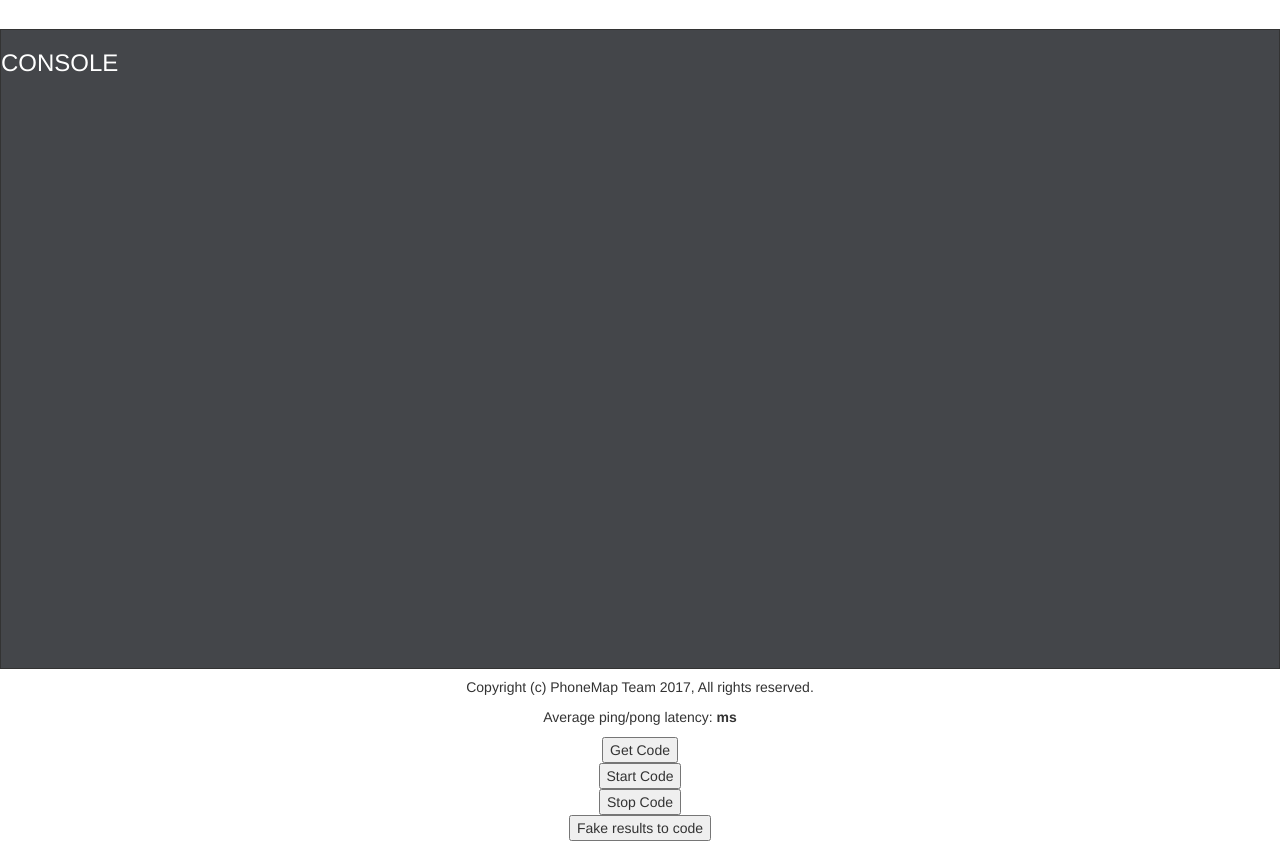
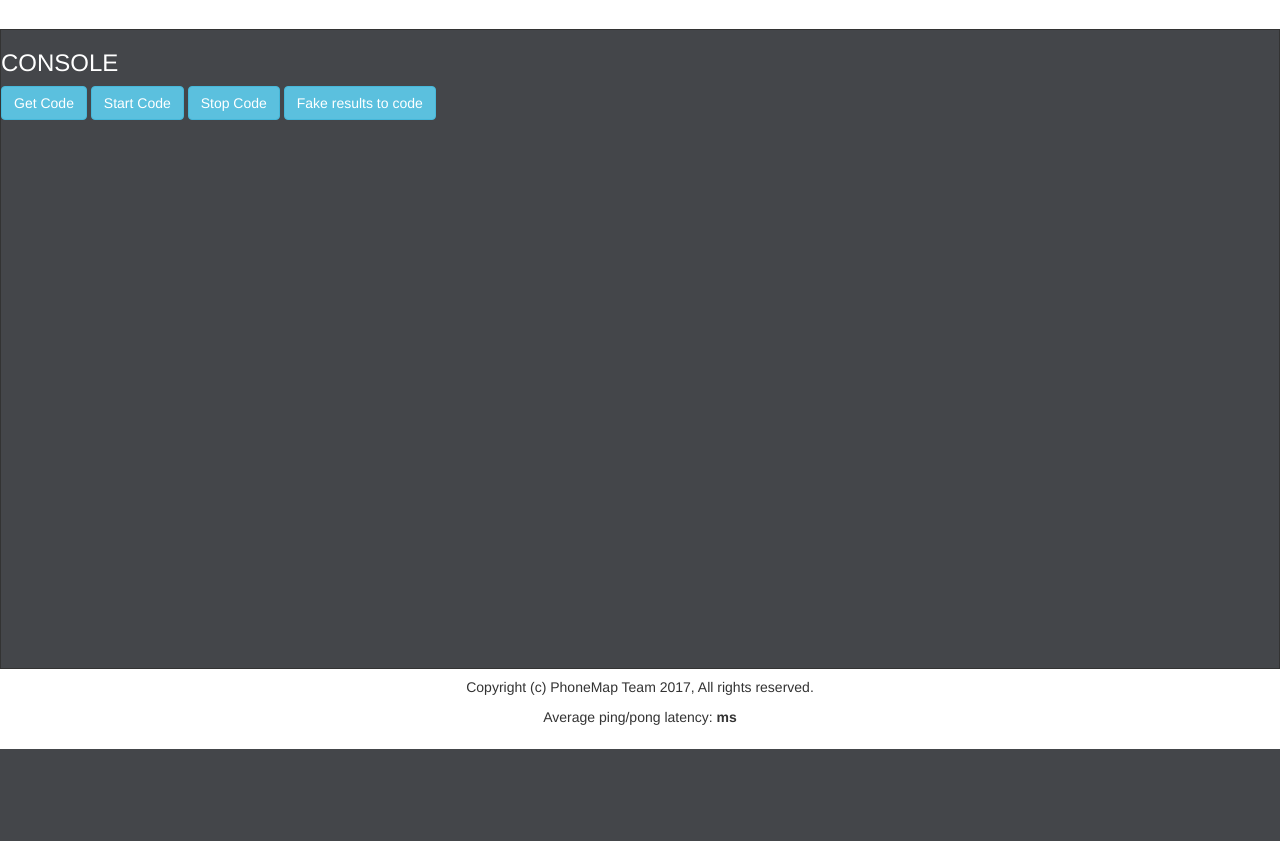
Before and after one commit to PhoneMapWebApps/PhoneMapServer, a Flask app: page / in a window 1280 px wide. Shown: the part 51-892 px from the top of the page. After the commit the page ends 800 px from the top, so only its background shows below. Run offline with Flask 2, Linux system fonts and the light colour scheme; parts of the project's set-up code (start-up, migrations or seed data) failed here and were passed over; some libraries are stand-ins or nearby versions.

Commit message:
Restyled debug buttons

```diff
--- a/web/templates/index.html
+++ b/web/templates/index.html
@@ -31,6 +31,9 @@
         }
         body {
             text-align: center;
+        }
+        form {
+            display: inline;
         }
     </style>
     <link rel="stylesheet" href="https://maxcdn.bootstrapcdn.com/bootstrap/3.3.7/css/bootstrap.min.css">
@@ -136,23 +139,23 @@
 
     <div class="serverconsole">
         <h3>CONSOLE</h3>
+        <form id="get_code" method="POST" action="#">
+          <input class="btn btn-info" type="submit" value="Get Code">
+        </form>
+        <form id="start_code" method="POST" action="#">
+          <input class="btn btn-info" type="submit" value="Start Code">
+        </form>
+        <form id="stop_code" method="POST" action="#">
+          <input class="btn btn-info" type="submit" value="Stop Code">
+        </form>
+        <form id="return_code" method="POST" action="#">
+          <input class="btn btn-info" type="submit" value="Fake results to code">
+        </form>
         <div id="log"></div>
     </div>
     <div class="footer">
         <p>Copyright (c) PhoneMap Team 2017, All rights reserved.</p>
         <p>Average ping/pong latency: <b><span id="ping-pong"></span>ms</b></p>
-        <form id="get_code" method="POST" action="#">
-          <input type="submit" value="Get Code">
-        </form>
-        <form id="start_code" method="POST" action="#">
-          <input type="submit" value="Start Code">
-        </form>
-        <form id="stop_code" method="POST" action="#">
-          <input type="submit" value="Stop Code">
-        </form>
-        <form id="return_code" method="POST" action="#">
-          <input type="submit" value="Fake results to code">
-        </form>
     </div>
 </body>
 </html>
```
Also changed, not shown: test/test_file_upload.py (line endings or trailing spaces).
